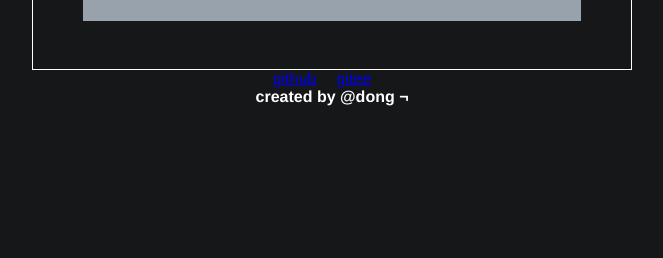
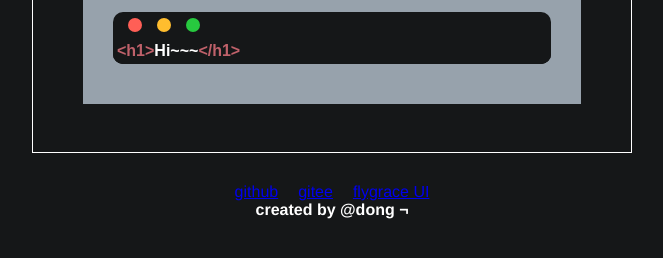
Before and after one commit to drl990114/codeImg, a React (Create React App) app: page / in a window 1280 px wide. Shown: the part 498-756 px from the top of the page, without its empty margins (308-971 px from the left). Built offline with nearby package versions, Linux system fonts and the light colour scheme.

Commit message:
优化样式

```diff
--- a/src/components/banner/index.css
+++ b/src/components/banner/index.css
@@ -1,7 +1,12 @@
 .banner {
     text-align: center;
+    position: sticky;
+    margin-top: 30px;
+    top:100vh;
 }
-
+.banner :nth-child(3) {
+    margin: 10px 0px 10px 0;
+}
 .link {
     width: 20px;
     height: 20px;
--- a/src/components/banner/index.js
+++ b/src/components/banner/index.js
@@ -5,6 +5,7 @@ export const Banner = () => {
         <div className='banner'>
             <a className='link' href='https://github.com/halodong/codeImg'>github</a>
             <a className='link' href='https://gitee.com/halodong/codeimg' >gitee</a>
+            <a className='link' href='http://halodong.gitee.io/flygrace/?path=/story/%E6%AC%A2%E8%BF%8E%E6%9D%A5%E5%88%B0flygrace--welcome' >flygrace UI</a>
             <br/>
             <span>created by @dong ¬</span>
         </div>
--- a/src/index.css
+++ b/src/index.css
@@ -2,3 +2,6 @@ html body {
     background-color: #151718;
     font-family: 'helvetica neue', sans-serif;
 }
+body {
+    min-height: 100vh;
+}
```
